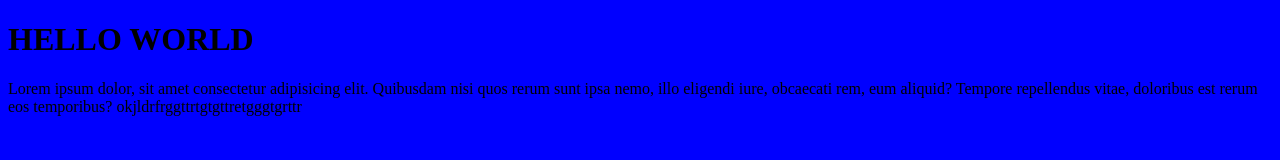
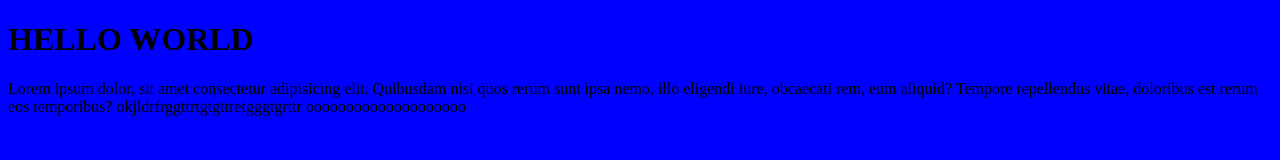
Before and after one commit to anemfadilath/hello-world, a plain HTML site: page index.html in a window 1280 px wide. Drawn offline with Linux system fonts and the light colour scheme.

Commit message:
nouveau commit mardi

```diff
--- a/index.html
+++ b/index.html
@@ -17,4 +17,5 @@
     eum aliquid? Tempore repellendus vitae, doloribus est rerum
      eos temporibus?
      okjldrfrggttrtgtgttretgggtgrttr
+     oooooooooooooooooooo
 </body>
```
